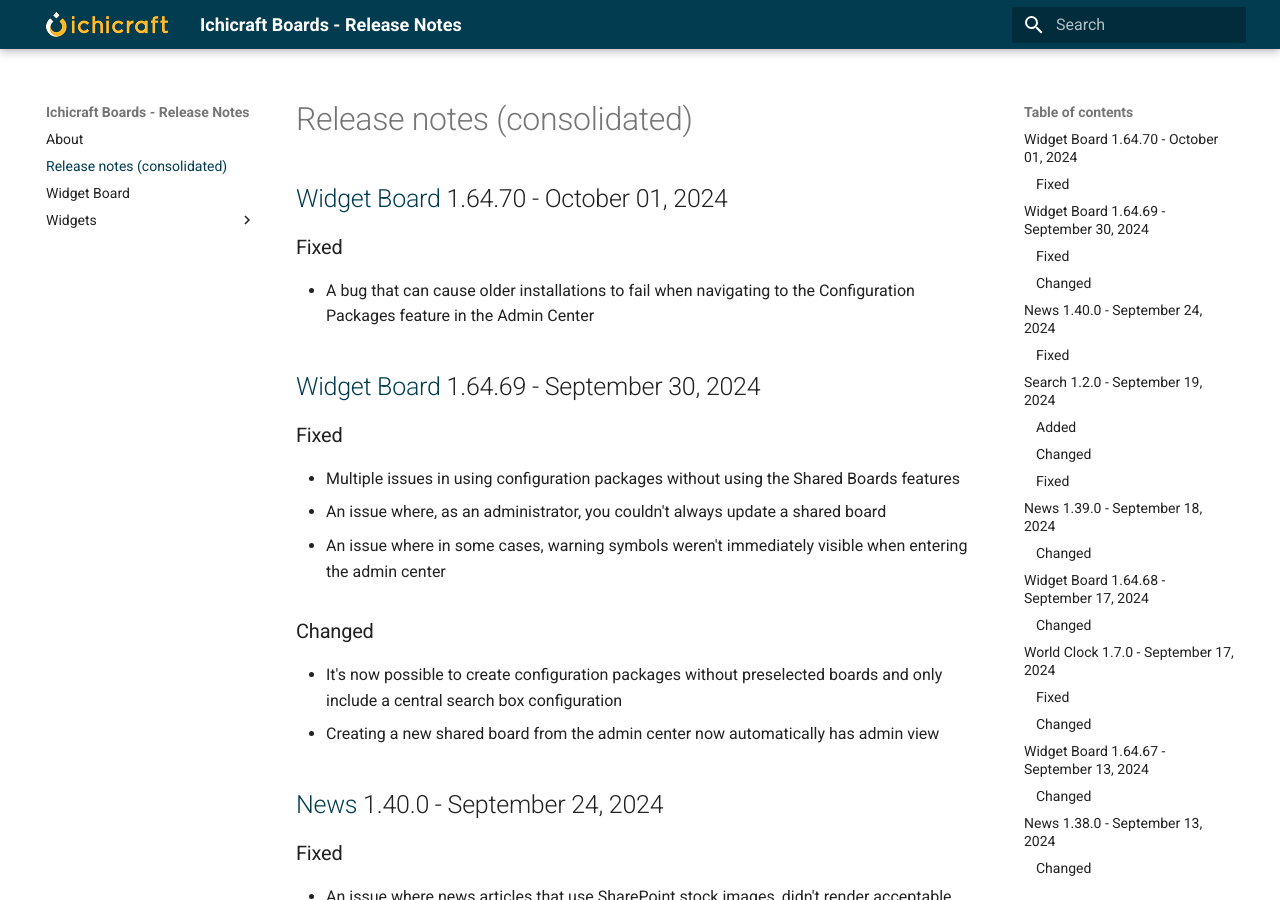
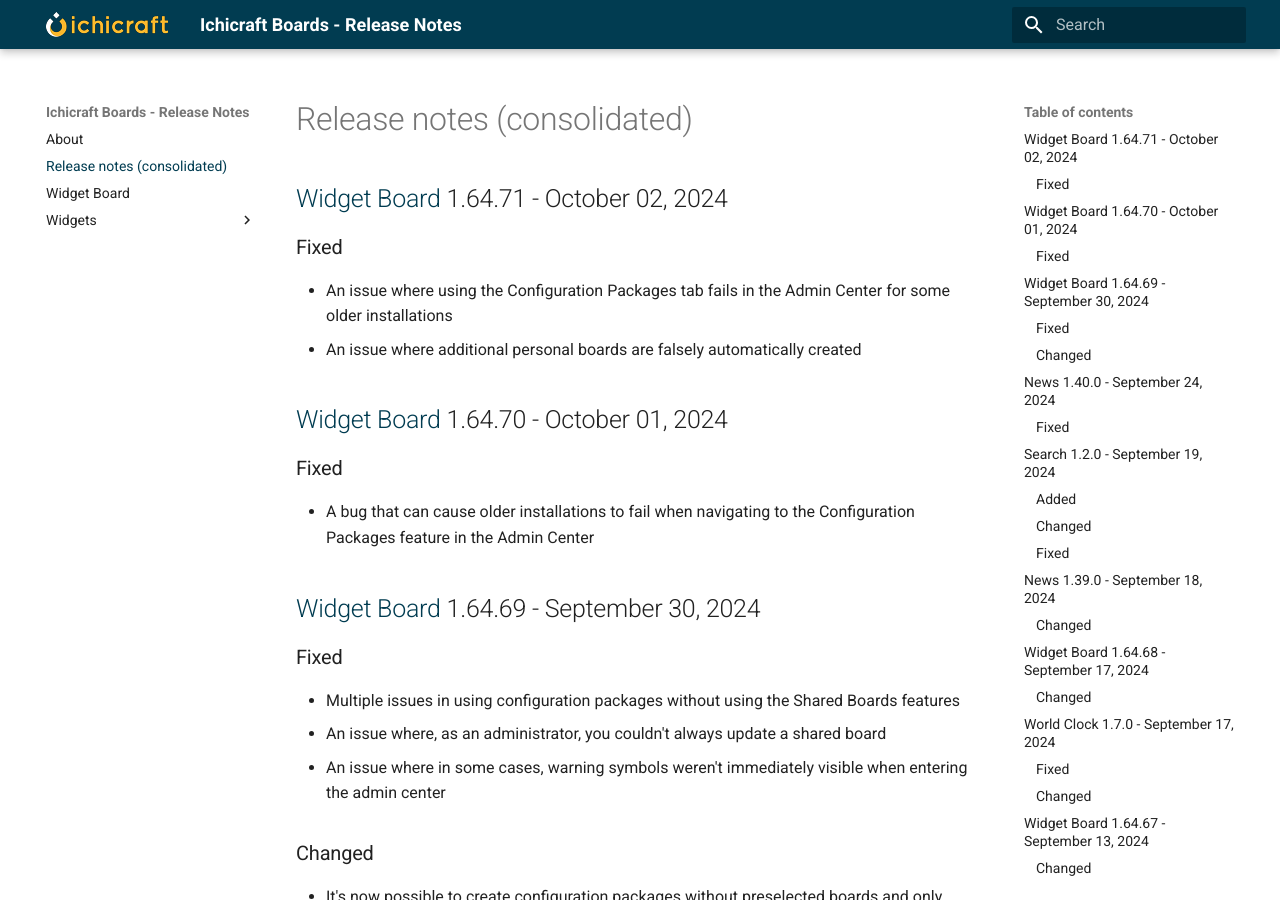
Before and after one commit to ichicraft/widgets-docs, an MkDocs documentation site: the page built from docs/Release-notes-(consolidated).md, in a window 1280 px wide and 900 px high. Built offline with MkDocs 1.6.1 and Material for MkDocs 9.7.7, drawn with Linux system fonts in a browser that asks for light colours.

Commit message:
Release notes updated by BuildService

```diff
--- a/docs/Release-notes-(consolidated).md
+++ b/docs/Release-notes-(consolidated).md
@@ -1,3 +1,9 @@
+## [Widget Board](./Widget Board.md) 1.64.71 - October 02, 2024
+
+### Fixed
+- An issue where using the Configuration Packages tab fails in the Admin Center for some older installations
+- An issue where additional personal boards are falsely automatically created
+
 ## [Widget Board](./Widget Board.md) 1.64.70 - October 01, 2024
 
 ### Fixed
```
Also changed, not shown: docs/Widget Board.md (+6 -0 lines).
